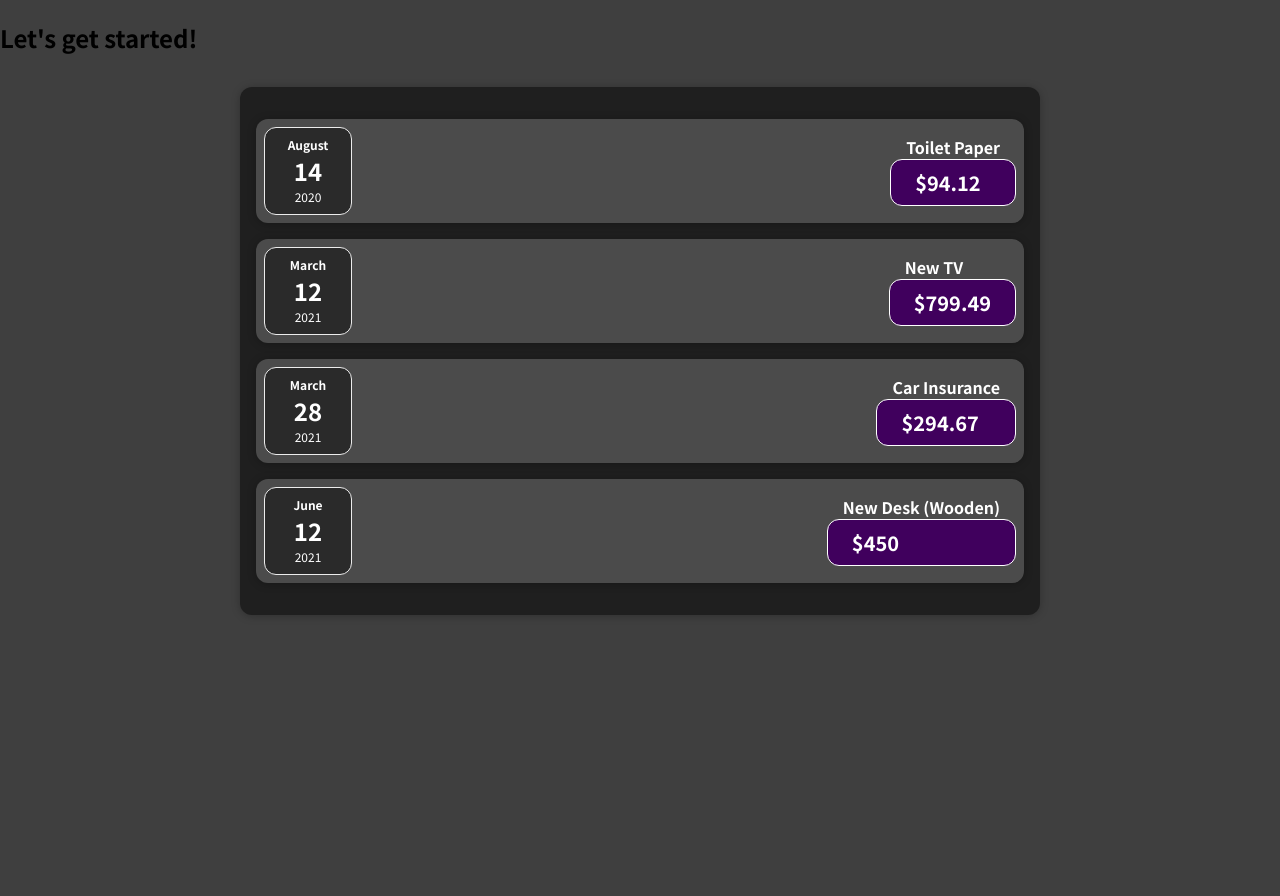
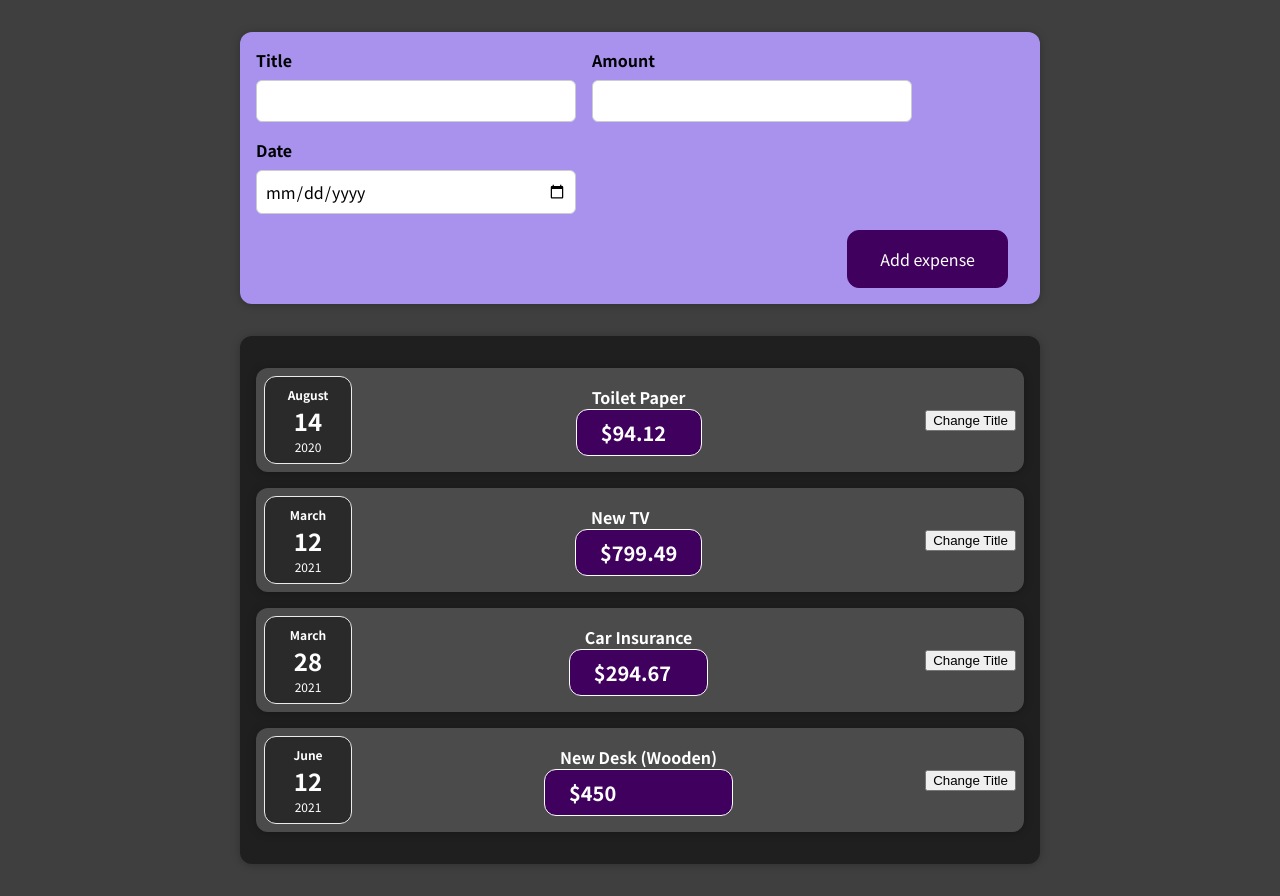
Before and after one commit to TigranVardanyan/react-the-complete-guide-functional, a React (Create React App) app: page / in a window 1280 px wide. Before the commit the page ends 800 px from the top, so only its background shows below. Built offline with nearby package versions, Linux system fonts and the light colour scheme; the HTML template or start-up script is replaced by a standard one.

Commit message:
Handling form submission

```diff
--- a/src/App.js
+++ b/src/App.js
@@ -1,4 +1,6 @@
 import Expenses from "./components/Expenses/Expenses";
+import NewExpense from "./components/NewExpense/NewExpense";
+
 const App = () => {
   const expenses = [
     {
@@ -28,7 +30,7 @@
   ];
   return (
     <div>
-      <h2>Let's get started!</h2>
+      <NewExpense/>
       <Expenses items={expenses}/>
     </div>
   );
--- a/src/components/Expenses/ExpenseItem.js
+++ b/src/components/Expenses/ExpenseItem.js
@@ -1,15 +1,23 @@
+import { useState } from "react";
 import './ExpenseItem.css'
 import ExpenseDate from "./ExpenseDate";
 import Card from "../UI/Card";
 
 const ExpenseItem = (props) => {
+  const [title, setTitle] = useState(props.title);
+  console.log('ExpenseItem evaluated by React');
+  const clickHandler = () => {
+    setTitle('Updated!');
+    console.log('Updated!');
+  }
   return (
     <Card className={"expense-item"}>
       <ExpenseDate date={props.date}/>
       <div>
-        <h2>{props.title}</h2>
+        <h2>{title}</h2>
         <div className={"expense-item__price"}>${props.amount}</div>
       </div>
+      <button onClick={clickHandler}>Change Title</button>
     </Card>
   )
 }
--- /dev/null
+++ b/src/components/NewExpense/ExpenseForm.css
@@ -0,0 +1,26 @@
+.new-expense__controls {
+  display: flex;
+  flex-wrap: wrap;
+  gap: 1rem;
+  margin-bottom: 1rem;
+  text-align: left;
+}
+
+.new-expense__control label {
+  font-weight: bold;
+  margin-bottom: 0.5rem;
+  display: block;
+}
+
+.new-expense__control input {
+  font: inherit;
+  padding: 0.5rem;
+  border-radius: 6px;
+  border: 1px solid #ccc;
+  width: 20rem;
+  max-width: 100%;
+}
+
+.new-expense__actions {
+  text-align: right;
+}
--- /dev/null
+++ b/src/components/NewExpense/ExpenseForm.js
@@ -0,0 +1,93 @@
+import './ExpenseForm.css'
+import {useState} from "react";
+import expenseDate from "../Expenses/ExpenseDate";
+
+const ExpenseForm = () => {
+  const [enteredTitle, setEnteredTitle] = useState('');
+  const [enteredAmount, setEnteredAmount] = useState('');
+  const [enteredDate, setEnteredDate] = useState('');
+
+  //const [userInput, setUserInput] = useState({
+  //  enteredTitle: '',
+  //  enteredAmount: '',
+  //  enteredDate: '',
+  //})
+
+  const titleChangeHandler = (e) => {
+    setEnteredTitle(e.target.value);
+
+    //setUserInput({
+    //  ...userInput,
+    //  enteredTitle: e.target.title,
+    //})
+
+    //setUserInput(prevState => {
+    //  return {...prevState, enteredTitle: e.target.title}
+    //})
+  }
+
+  const amountChangeHandler = (e) => {
+    setEnteredAmount(e.target.value);
+
+    //setUserInput({
+    //  ...userInput,
+    //  enteredAmount: e.target.title,
+    //})
+
+    //setUserInput(prevState => {
+    //  return {...prevState, enteredAmount: e.target.title}
+    //})
+  }
+
+  const dateChangeHandler = (e) => {
+    setEnteredDate(e.target.value);
+
+    //setUserInput({
+    //  ...userInput,
+    //  enteredDate: e.target.title,
+    //})
+
+    //setUserInput(prevState => {
+    //  return {...prevState, enteredDate: e.target.title}
+    //})
+  }
+
+  const submitHandler = (e) => {
+    e.preventDefault();
+
+    const expenseData = {
+      title: enteredTitle,
+      amount: enteredAmount,
+      date: new Date(enteredDate),
+    }
+
+    console.log(expenseData);
+    setEnteredTitle('');
+    setEnteredAmount('');
+    setEnteredDate('');
+  }
+
+  return (
+      <form onSubmit={submitHandler}>
+        <div className={"new-expense__controls"}>
+          <div className={"new-expense__control"}>
+            <label htmlFor="">Title</label>
+            <input type="text" value={enteredTitle} onChange={titleChangeHandler}/>
+          </div>
+          <div className={"new-expense__control"}>
+            <label htmlFor="">Amount</label>
+            <input type="number" value={enteredAmount} min={'0.01'} step={"0.01"} onChange={amountChangeHandler}/>
+          </div>
+          <div className={"new-expense__control"}>
+            <label htmlFor="">Date</label>
+            <input type="date" value={enteredDate} min={"2019-01-01"} max={"2022-12-31"} onChange={dateChangeHandler}/>
+          </div>
+        </div>
+        <div className={'new-expense__actions'}>
+          <button type={"submit"}>Add expense</button>
+        </div>
+      </form>
+  )
+}
+
+export default ExpenseForm
--- /dev/null
+++ b/src/components/NewExpense/NewExpense.css
@@ -0,0 +1,38 @@
+.new-expense {
+  background-color: #a892ee;
+  padding: 1rem;
+  margin: 2rem auto;
+  width: 50rem;
+  max-width: 95%;
+  border-radius: 12px;
+  text-align: center;
+  box-shadow: 0 1px 8px rgba(0, 0, 0, 0.25);
+}
+
+.new-expense button {
+  font: inherit;
+  cursor: pointer;
+  padding: 1rem 2rem;
+  border: 1px solid #40005d;
+  background-color: #40005d;
+  color: white;
+  border-radius: 12px;
+  margin-right: 1rem;
+}
+
+.new-expense button:hover,
+.new-expense button:active {
+  background-color: #510674;
+  border-color: #510674;
+}
+
+.new-expense button.alternative {
+  color: #220131;
+  border-color: transparent;
+  background-color: transparent;
+}
+
+.new-expense button.alternative:hover,
+.new-expense button.alternative:active {
+  background-color: #ddb3f8;
+}
--- /dev/null
+++ b/src/components/NewExpense/NewExpense.js
@@ -0,0 +1,12 @@
+import './NewExpense.css'
+import ExpenseForm from "./ExpenseForm";
+
+const NewExpense = () => {
+ return (
+   <div className={"new-expense"}>
+     <ExpenseForm/>
+   </div>
+ )
+}
+
+export default NewExpense
```
Also changed, not shown: 1 other file (tests, documents, lock files or other folders).
